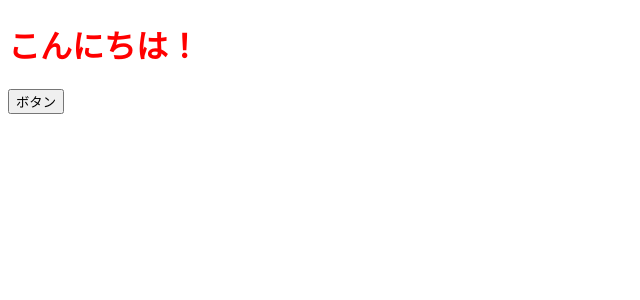
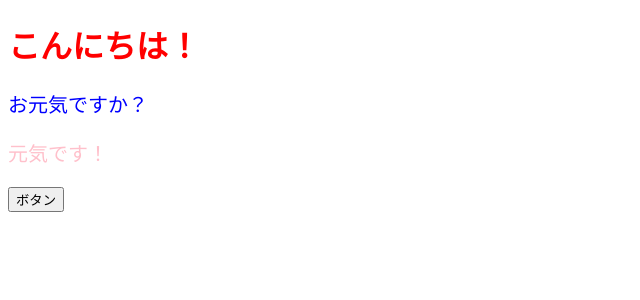
Before and after one commit to 4ge44koyama/react_first, a React (Create React App) app: page / in a window 1280 px wide. Shown: the top 300 px of the page, without its empty margins (0-640 px from the left). Built offline with nearby package versions, Linux system fonts and the light colour scheme.

Commit message:
テキスト要素をchildrenで渡すように

```diff
--- a/src/App.jsx
+++ b/src/App.jsx
@@ -9,8 +9,8 @@ export const App = () => {
   return (
     <>
       <h1 style={{ color: 'red' }}>こんにちは！</h1>
-      <ColoredMessage color="blue" message="お元気ですか？"/>
-      <ColoredMessage color="pink" message="元気です！"/>
+      <ColoredMessage color="blue">お元気ですか？</ColoredMessage>
+      <ColoredMessage color="pink">元気です！</ColoredMessage>
       <button onClick={onClickButton}>ボタン</button>
     </>
   );
```
